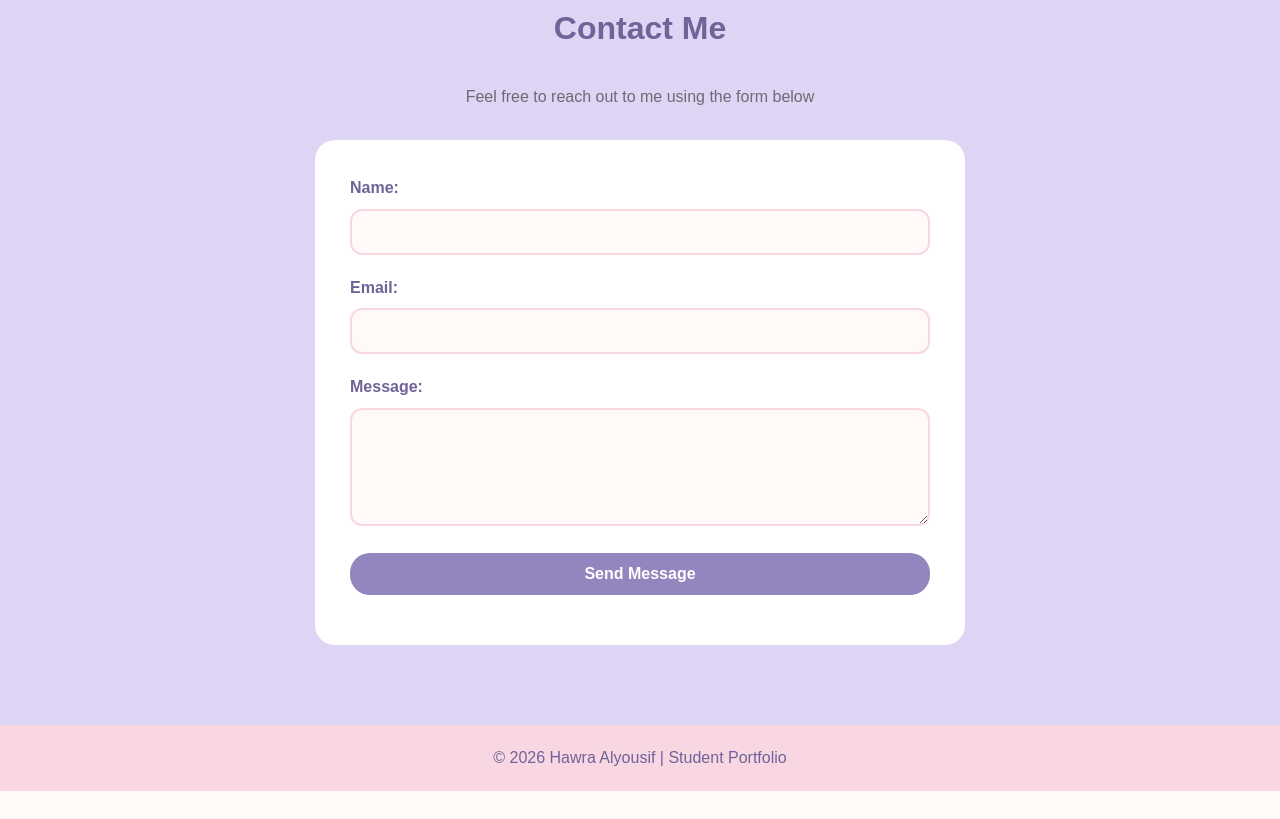
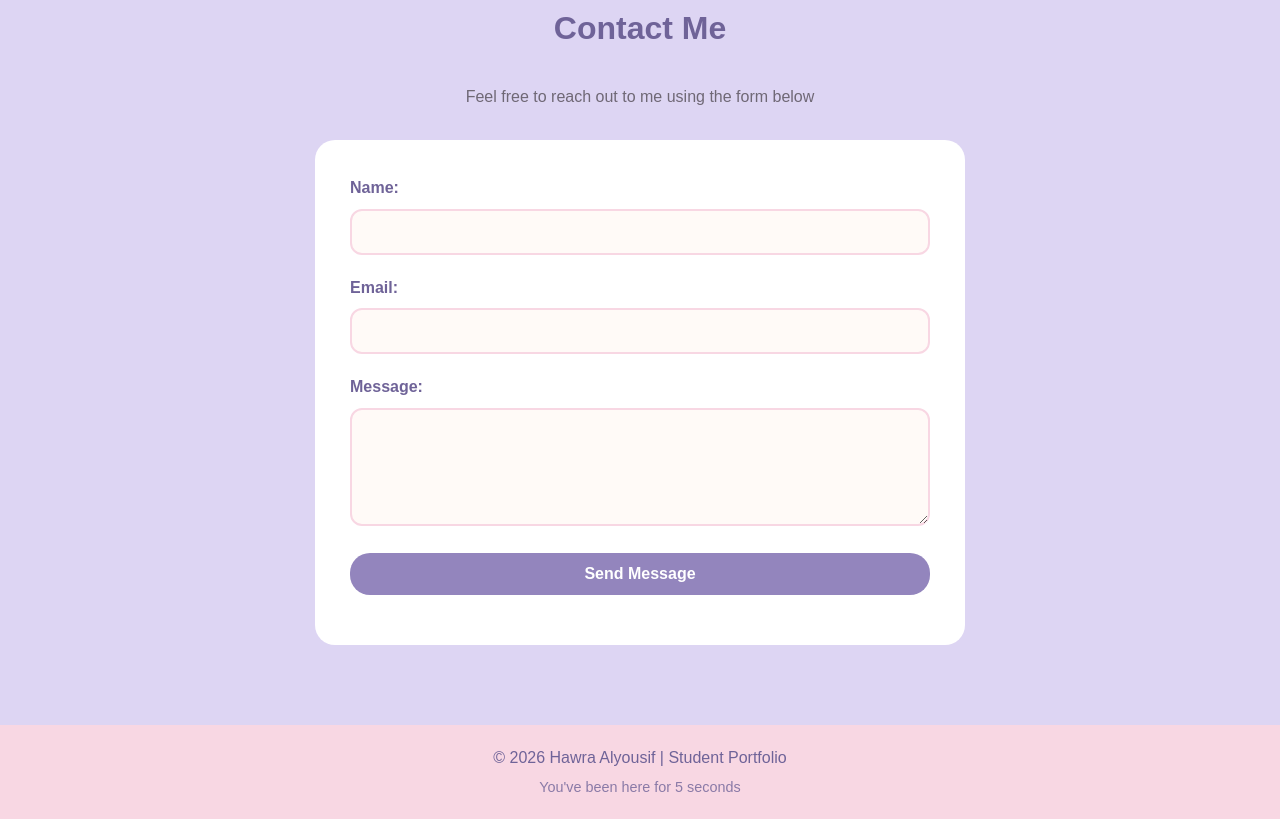
Before and after one commit to Hawraza/202362970-HawraAlyousif-Assignment3, a plain HTML site: page index.html in a window 1280 px wide. Shown: the part 2744-3563 px from the top of the page. Before the commit the page ends 3535 px from the top, so only its background shows below. Drawn offline with Linux system fonts and the light colour scheme; no server answers.

Commit message:
Add visit timer to footer Assisted-by: Claude (Opus 5.5)

```diff
--- a/css/styles.css
+++ b/css/styles.css
@@ -513,6 +513,12 @@ footer p {
    margin: 0;
 }
 
+#visit-timer {
+   margin-top: 5px;
+   font-size: 0.9rem;
+   opacity: 0.8;
+}
+
 /* =========================
 Dark Mode
 ========================= */
--- a/index.html
+++ b/index.html
@@ -170,6 +170,7 @@
     <!-- Footer Section -->
     <footer>
         <p>&copy; 2026 Hawra Alyousif | Student Portfolio</p>
+        <p id="visit-timer">You've been here for 0 seconds</p>
     </footer>
 
     <!-- JavaScript-->
--- a/js/script.js
+++ b/js/script.js
@@ -128,3 +128,28 @@ newQuoteBtn.addEventListener("click", loadQuote);
 
 // Load the first quote when the page opens
 loadQuote();
+
+// Visit timer: shows how long the visitor has been on the site
+const visitTimer = document.getElementById("visit-timer");
+let secondsOnSite = 0;
+
+function formatTime(totalSeconds) {
+    const minutes = Math.floor(totalSeconds / 60);
+    const seconds = totalSeconds % 60;
+
+    // Use singular or plural words depending on the number
+    const secondWord = seconds === 1 ? "second" : "seconds";
+    const minuteWord = minutes === 1 ? "minute" : "minutes";
+
+    if (minutes === 0) {
+        return `${seconds} ${secondWord}`;
+    }
+
+    return `${minutes} ${minuteWord} and ${seconds} ${secondWord}`;
+}
+
+// Update the timer every second
+setInterval(function () {
+    secondsOnSite++;
+    visitTimer.textContent = `You've been here for ${formatTime(secondsOnSite)}`;
+}, 1000);
```
